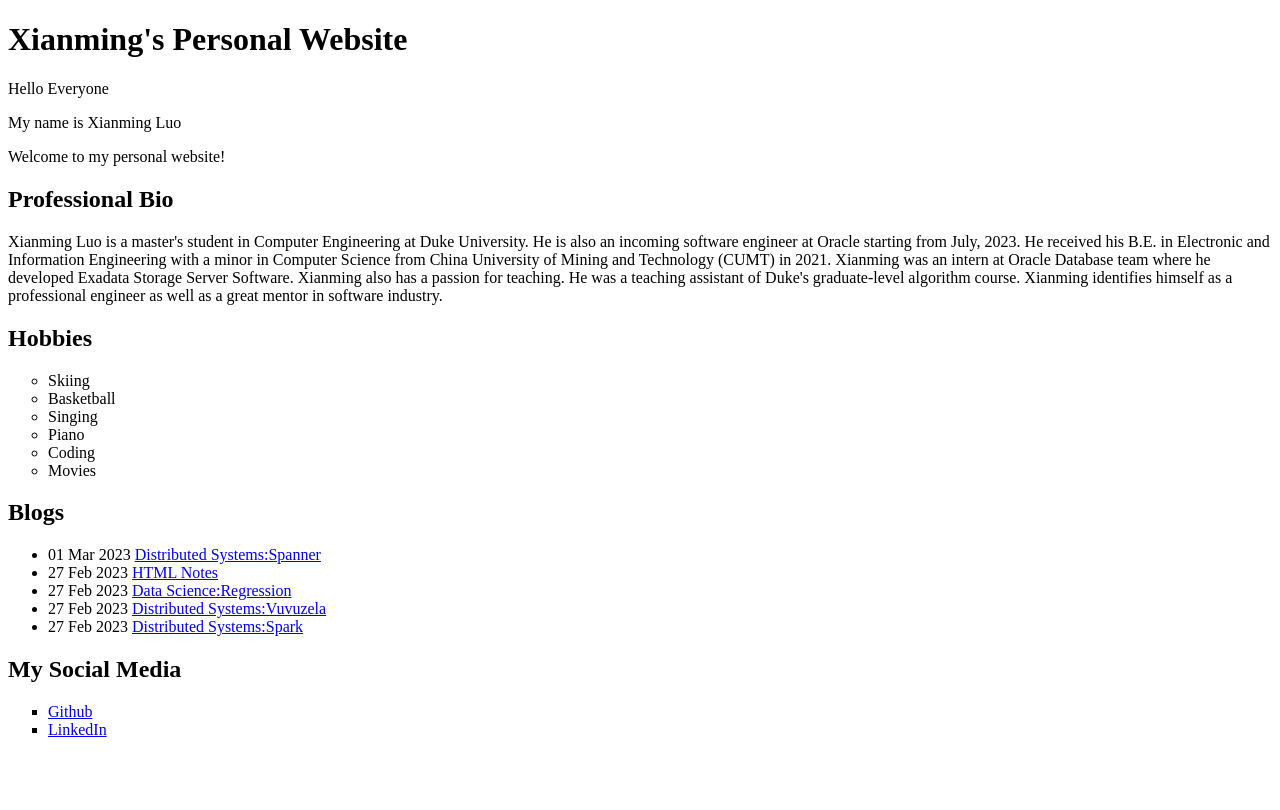
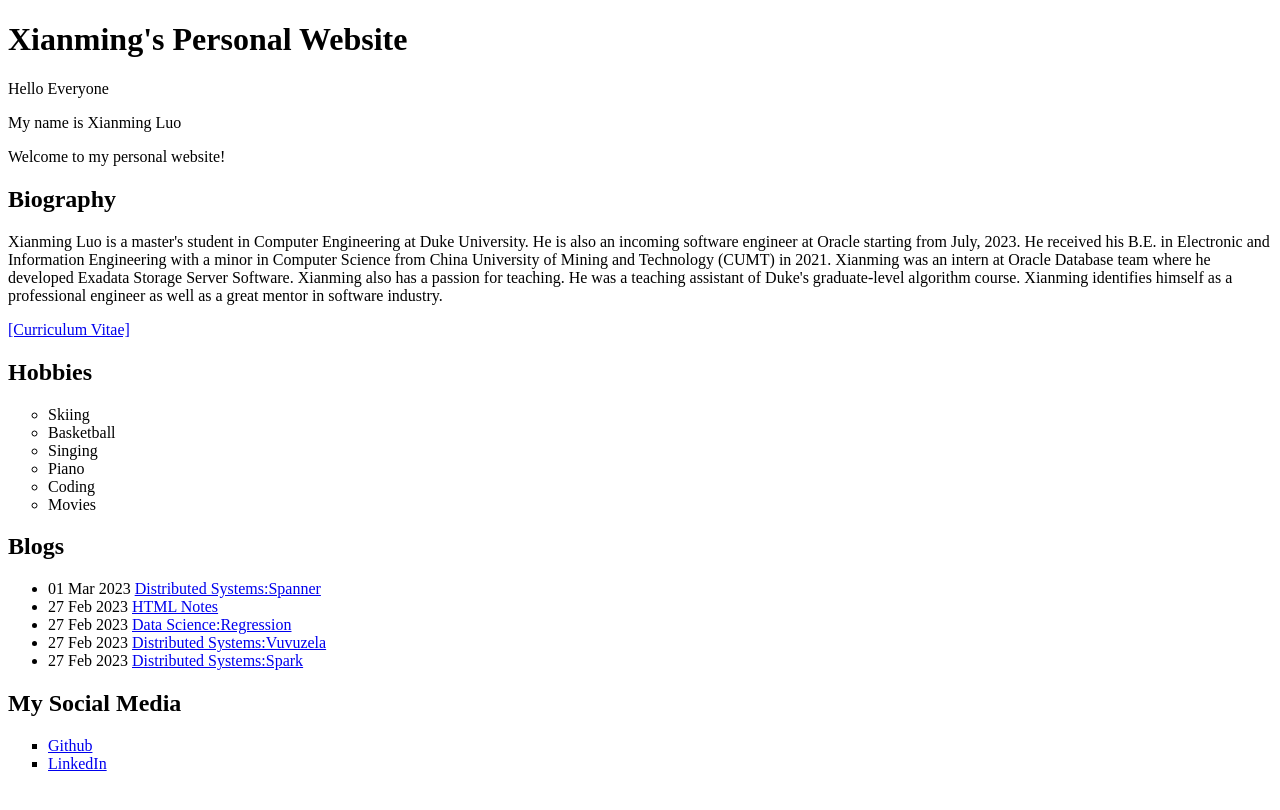
Before and after one commit to dotnet-7/XianmingLuo.github.io, a Jekyll site: the page built from index.html, in a window 1280 px wide. Shown: the top 810 px of the page. Built offline with Jekyll 4.4.1, drawn with Linux system fonts in a browser that asks for light colours.

Commit message:
Upload cv

```diff
--- a/index.html
+++ b/index.html
@@ -11,8 +11,10 @@ title: Xianming's Personal Website
 <p>My name is Xianming Luo</p>
 <p>Welcome to my personal website!</p>
 
-<h2>Professional Bio</h2>
+<h2>Biography</h2>
 <p>Xianming Luo is a master's student in Computer Engineering at Duke University. He is also an incoming software engineer at Oracle starting from July, 2023. He received his B.E. in Electronic and Information Engineering with a minor in Computer Science from China University of Mining and Technology (CUMT) in 2021. Xianming was an intern at Oracle Database team where he developed Exadata Storage Server Software. Xianming also has a passion for teaching. He was a teaching assistant of Duke's graduate-level algorithm course. Xianming identifies himself as a professional engineer as well as a great mentor in software industry.<p>
+
+<p><a href="/cv/xianming_cv.pdf" download="xianming_cv.pdf">[Curriculum Vitae]</a></p>
 <h2>Hobbies</h2>
 <ul type="circle">
   <li>Skiing
```
Also changed, not shown: 2 other files. Lines whose indentation alone changed are shown as unchanged.
